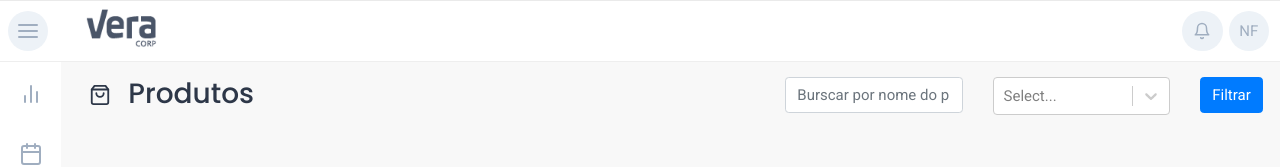
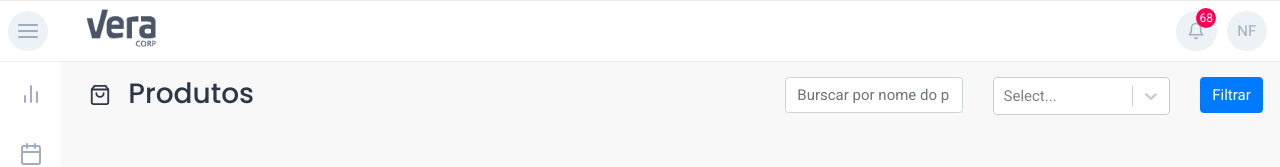
Before and after one commit to Neferson/vera_frontend, a Next.js app: page / in a window 1280 px wide. Shown: the top 167 px of the page. Built offline with nearby package versions, Linux system fonts and the light colour scheme.

Commit message:
Configuração dos botões de Bell e Profile

```diff
--- a/src/components/Header/index.tsx
+++ b/src/components/Header/index.tsx
@@ -1,26 +1,29 @@
 import { Bell, Menu } from 'react-feather';
 import Image from 'next/image';
-import { Button, Row, Col } from 'react-bootstrap';
+import { Button } from 'react-bootstrap';
+
+import styles from './styles.module.scss';
 
 export default function Header () {
   return (
-    <header className={"header"}>
-      <div className="menu-button-container">
-        <button className={"openMenu"}>
+    <header className={styles.header}>
+      <div className={`${styles["menu-button-container"]}`}>
+        <button className={styles.openMenu}>
           <Menu />
         </button>
       </div>
 
-      <div className={"logo-container"}>
+      <div className={`${styles["logo-container"]}`}>
         <Image width={80} height={45} src={"/vera-corp.png"} alt="Logo Vera Corp" />
       </div>
 
-      <div className="header-nav-container">
-        <Button className={"btn-rounded btn-header-nav"}>
+      <div className={`${styles["header-nav-container"]}`}>
+        <Button className={`btn-rounded ${styles["btn-header-nav"]}`}>
+          <span className={`${styles["vera-badge"]}`}>68</span>
           <Bell />
         </Button>
 
-        <Button className={"btn-rounded btn-header-nav"}>
+        <Button className={`btn-rounded ${styles["btn-header-nav"]}`}>
           NF
         </Button>
       </div>
--- /dev/null
+++ b/src/components/Header/styles.module.scss
@@ -0,0 +1,93 @@
+
+
+.logo-container {
+  margin-left: 36px;
+}
+
+.header {
+  margin: 0;
+  width: 100%;
+  padding: 2rem 0.4rem;
+  height: 30px;
+  border-top: 1px solid #eaeaea;
+  display: flex;
+
+  align-items: center;
+  background-color: #fff;
+  border-bottom: solid 1px #eee;
+
+  .menu-button-container {
+    width: var(--menu-container-width);
+    display: flex;
+    flex-direction: column;
+    justify-content: center;
+    align-items: center;
+
+    button.openMenu {
+      cursor: pointer;
+      border: 0;
+      width: var(--menu-icon-width);
+      height: var(--menu-icon-width);
+      text-align: center;
+      display: flex;
+      border-radius: 3rem;
+      justify-content: center;
+      background-color: var(--main-icon-bgcolor);
+      color: var(--main-icon-color);
+      align-items: center;
+      transition: all 0.8s;
+
+      &:hover {
+        background-color: green;
+        color: #fff;
+      }
+    }
+  }
+
+  .header-nav-container {
+    width: 100%;
+
+    display: flex;
+    align-items: center;
+    justify-content: flex-end;
+    padding: 0 2px;
+    position: relative;
+
+    .btn-header-nav {
+      margin: 0 5px;
+      cursor: pointer;
+      border: 0;
+      width: var(--menu-icon-width);
+      height: var(--menu-icon-width);
+      text-align: center;
+      display: flex;
+      border-radius: 3rem;
+      justify-content: center;
+      background-color: var(--main-icon-bgcolor);
+      color: var(--main-icon-color);
+      align-items: center;
+      transition: all 0.8s;
+
+      &:hover {
+        background-color: green;
+        color: #fff;
+      }
+    }
+
+    .vera-badge {
+      position: absolute;
+      font-size: 12px;
+      top: -3px;
+      margin-left: 20px;
+      padding: 10px;
+      background-color: #f05;
+      color: #fff;
+      display: flex;
+      align-items: center;
+      justify-content: center;
+      width: 10px;
+      height: 10px;
+      border-radius: 50%;
+    }
+  }
+}
--- a/src/styles/Home.module.scss
+++ b/src/styles/Home.module.scss
@@ -9,47 +9,6 @@
   align-items: center;
   height: 100vh;
   background-color: #f4f4f4;
-
-  .header {
-    margin: 0;
-    width: 100%;
-    padding: 2rem 0.4rem;
-    height: 30px;
-    border-top: 1px solid #eaeaea;
-    display: flex;
-
-    align-items: center;
-    background-color: #fff;
-    border-bottom: solid 1px #eee;
-
-    .menu-button-container {
-      width: var(--menu-container-width);
-      display: flex;
-      flex-direction: column;
-      justify-content: center;
-      align-items: center;
-
-      button.openMenu {
-        cursor: pointer;
-        border: 0;
-        width: var(--menu-icon-width);
-        height: var(--menu-icon-width);
-        text-align: center;
-        display: flex;
-        border-radius: 3rem;
-        justify-content: center;
-        background-color: var(--main-icon-bgcolor);
-        color: var(--main-icon-color);
-        align-items: center;
-        transition: all 0.8s;
-
-        &:hover {
-          background-color: green;
-          color: #fff;
-        }
-      }
-    }
-  }
 
   .main {
     width: 100%;
--- a/src/styles/globals.scss
+++ b/src/styles/globals.scss
@@ -65,10 +65,6 @@ h1 {
   }
 }
 
-.logo-container {
-  margin-left: 36px;
-}
-
 .text-left {
   text-align: left !important;
 }
@@ -88,36 +84,6 @@ h1 {
   &:hover {
     background: #6949af;
     border: 1px solid #6949af;
-  }
-}
-
-.header-nav-container{
-  width: 100%;
-
-  display: flex;
-  align-items: center;
-  justify-content: flex-end;
-  padding: 0 2px;
-
-  .btn-header-nav {
-    margin: 0 3px;
-    cursor: pointer;
-    border: 0;
-    width: var(--menu-icon-width);
-    height: var(--menu-icon-width);
-    text-align: center;
-    display: flex;
-    border-radius: 3rem;
-    justify-content: center;
-    background-color: var(--main-icon-bgcolor);
-    color: var(--main-icon-color);
-    align-items: center;
-    transition: all 0.8s;
-
-    &:hover {
-      background-color: green;
-      color: #fff;
-    }
   }
 }
 
```
